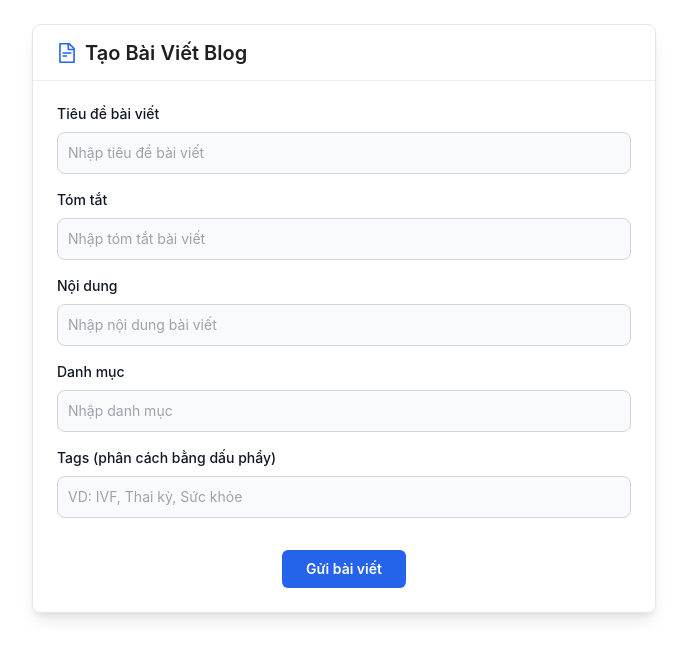
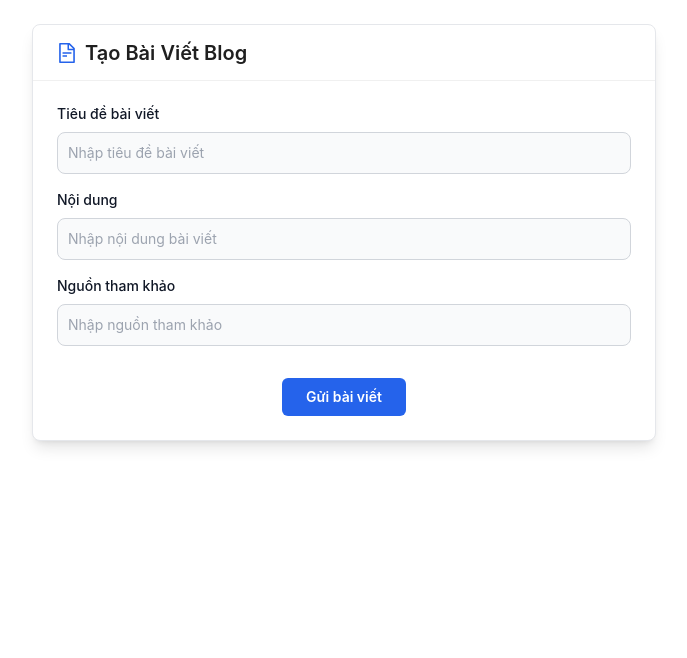
Before and after one commit to hungphunguyen/Infertility-Treatment-Management-and-Monitoring-System, a React (Vite) app: page /create-blog in a window 1280 px wide. Shown: the top 658 px of the page, without its empty margins (296-983 px from the left). Built offline with nearby package versions, Linux system fonts and the light colour scheme.

Commit message:
tao trang blog

```diff
--- a/src/components/blog/CreateBlog.jsx
+++ b/src/components/blog/CreateBlog.jsx
@@ -45,10 +45,8 @@ const CreateBlogPage = () => {
   } = useFormik({
     initialValues: {
       title: "",
-      summary: "",
       content: "",
-      category: "",
-      tags: "",
+      sourceReference: "",
     },
     onSubmit: async (values) => {
       try {
@@ -60,10 +58,7 @@ const CreateBlogPage = () => {
 
         const data = {
           ...values,
-          status: 'pending',
-          userId: currentUser.id,
-          author: currentUser.fullName || currentUser.username,
-          tags: values.tags ? values.tags.split(',').map(tag => tag.trim()) : []
+          userId: currentUser.id
         };
 
         const response = await blogService.createBlog(data, token.token);
@@ -82,9 +77,8 @@ const CreateBlogPage = () => {
     },
     validationSchema: yup.object({
       title: yup.string().required("Vui lòng nhập tiêu đề!"),
-      summary: yup.string().required("Vui lòng nhập tóm tắt!"),
       content: yup.string().required("Vui lòng nhập nội dung!"),
-      category: yup.string().required("Vui lòng nhập danh mục!"),
+      sourceReference: yup.string().required("Vui lòng nhập nguồn tham khảo!"),
     }),
   });
 
@@ -115,18 +109,6 @@ const CreateBlogPage = () => {
           />
 
           <InputCustom
-            labelContent="Tóm tắt"
-            name="summary"
-            typeInput="textarea"
-            placeholder="Nhập tóm tắt bài viết"
-            value={values.summary}
-            onChange={handleChange}
-            onBlur={handleBlur}
-            error={errors.summary}
-            touched={touched.summary}
-          />
-
-          <InputCustom
             labelContent="Nội dung"
             name="content"
             typeInput="textarea"
@@ -139,23 +121,14 @@ const CreateBlogPage = () => {
           />
 
           <InputCustom
-            labelContent="Danh mục"
-            name="category"
-            placeholder="Nhập danh mục"
-            value={values.category}
+            labelContent="Nguồn tham khảo"
+            name="sourceReference"
+            placeholder="Nhập nguồn tham khảo"
+            value={values.sourceReference}
             onChange={handleChange}
             onBlur={handleBlur}
-            error={errors.category}
-            touched={touched.category}
-          />
-
-          <InputCustom
-            labelContent="Tags (phân cách bằng dấu phẩy)"
-            name="tags"
-            placeholder="VD: IVF, Thai kỳ, Sức khỏe"
-            value={values.tags}
-            onChange={handleChange}
-            onBlur={handleBlur}
+            error={errors.sourceReference}
+            touched={touched.sourceReference}
           />
 
           <div className="flex justify-center pt-4">
--- a/src/service/blog.service.js
+++ b/src/service/blog.service.js
@@ -23,7 +23,11 @@ export const blogService = {
 
   // Tạo blog mới
   createBlog: (data, token) => {
-    return http.post("blogs", data);
+    return http.post(`blogs?userId=${data.userId}`, {
+      title: data.title,
+      content: data.content,
+      sourceReference: data.sourceReference
+    });
   },
 
   // Cập nhật blog
@@ -38,11 +42,18 @@ export const blogService = {
 
   // Duyệt blog (approve)
   approveBlog: (blogId, token) => {
-    return http.post(`blogs/approve/${blogId}`);
+    return http.post(`blogs/approve/${blogId}`, {}, {
+      headers: {
+        Authorization: `Bearer ${token}`
+      }
+    });
   },
-
   // Từ chối blog (reject)
   rejectBlog: (blogId, token) => {
-    return http.post(`blogs/reject/${blogId}`);
+    return http.post(`blogs/reject/${blogId}`, {}, {
+      headers: {
+        Authorization: `Bearer ${token}`
+      }
+    });
   },
 };
```
